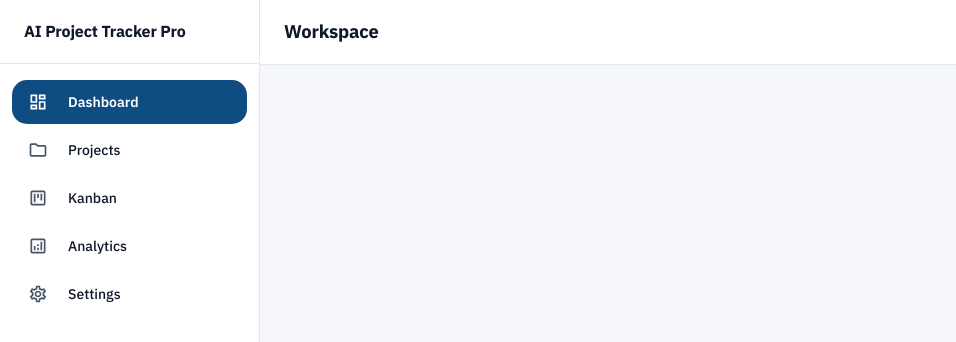
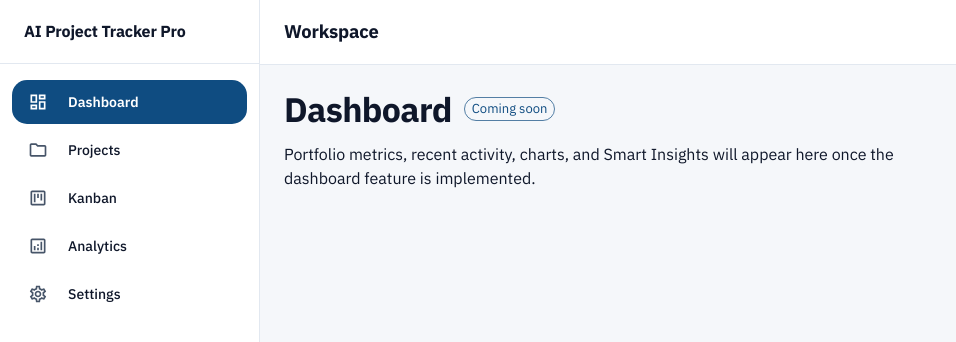
Before and after one commit to Nikhil-Tyagi-1/AI-Project-Tracker-Dashboard, a Next.js app in the folder frontend/: page /dashboard in a window 1280 px wide. Shown: the top 342 px of the page, without its empty margins (0-956 px from the left). Built offline with nearby package versions, Linux system fonts and the light colour scheme; what @mui/material-nextjs would draw is missing.

Commit message:
feat(frontend): complete application shell and documentation

```diff
--- a/frontend/src/app/(app)/dashboard/page.tsx
+++ b/frontend/src/app/(app)/dashboard/page.tsx
@@ -1,6 +1,19 @@
+import type { Metadata } from "next";
+
+import { PagePlaceholder } from "@/components/layout";
+
+export const metadata: Metadata = {
+  title: "Dashboard",
+};
+
 /**
  * Dashboard route placeholder — feature content is implemented in Milestone 8.
  */
 export default function DashboardPage() {
-  return null;
+  return (
+    <PagePlaceholder
+      title="Dashboard"
+      description="Portfolio metrics, recent activity, charts, and Smart Insights will appear here once the dashboard feature is implemented."
+    />
+  );
 }
--- /dev/null
+++ b/frontend/src/components/layout/NotFoundContent.tsx
@@ -0,0 +1,31 @@
+"use client";
+
+import HomeOutlinedIcon from "@mui/icons-material/HomeOutlined";
+import Button from "@mui/material/Button";
+import Link from "next/link";
+
+import { ErrorState } from "@/components/ui";
+import { appRoutes } from "@/constants/routes";
+
+/**
+ * Shared 404 body used by root and `(app)` not-found routes.
+ */
+export function NotFoundContent() {
+  return (
+    <ErrorState
+      title="Page not found"
+      message="The page you requested does not exist or may have been moved. Use the navigation or return to the dashboard."
+      secondaryAction={
+        <Button
+          component={Link}
+          href={appRoutes.dashboard}
+          variant="contained"
+          color="primary"
+          startIcon={<HomeOutlinedIcon />}
+        >
+          Back to Dashboard
+        </Button>
+      }
+    />
+  );
+}
--- /dev/null
+++ b/frontend/src/components/layout/NotFoundView.tsx
@@ -0,0 +1,15 @@
+"use client";
+
+import { AppShell } from "@/components/layout/AppShell";
+import { NotFoundContent } from "@/components/layout/NotFoundContent";
+
+/**
+ * Root-level 404 view with shell chrome (root `not-found` has no `(app)` layout).
+ */
+export function NotFoundView() {
+  return (
+    <AppShell>
+      <NotFoundContent />
+    </AppShell>
+  );
+}
--- /dev/null
+++ b/frontend/src/components/layout/PagePlaceholder.tsx
@@ -0,0 +1,47 @@
+"use client";
+
+import Box from "@mui/material/Box";
+import Chip from "@mui/material/Chip";
+import Stack from "@mui/material/Stack";
+import Typography from "@mui/material/Typography";
+
+export type PagePlaceholderProps = {
+  title: string;
+  description: string;
+};
+
+/**
+ * Shell-level placeholder for routes whose feature UI is not implemented yet.
+ * Not for empty data states — use EmptyState for those.
+ */
+export function PagePlaceholder({ title, description }: PagePlaceholderProps) {
+  return (
+    <Box component="section" aria-labelledby="page-placeholder-title">
+      <Stack spacing={1.5} sx={{ maxWidth: 640 }}>
+        <Stack
+          direction="row"
+          spacing={1.5}
+          sx={{ alignItems: "center", flexWrap: "wrap" }}
+        >
+          <Typography
+            id="page-placeholder-title"
+            component="h1"
+            variant="h4"
+            sx={{ fontWeight: 700, letterSpacing: "-0.02em" }}
+          >
+            {title}
+          </Typography>
+          <Chip
+            label="Coming soon"
+            size="small"
+            color="primary"
+            variant="outlined"
+          />
+        </Stack>
+        <Typography variant="body1" color="text.secondary">
+          {description}
+        </Typography>
+      </Stack>
+    </Box>
+  );
+}
--- a/frontend/src/components/layout/index.ts
+++ b/frontend/src/components/layout/index.ts
@@ -2,4 +2,8 @@ export { AppShell } from "@/components/layout/AppShell";
 export { TopAppBar } from "@/components/layout/TopAppBar";
 export { SideNav } from "@/components/layout/SideNav";
 export { SideNavContent } from "@/components/layout/SideNavContent";
+export { PagePlaceholder } from "@/components/layout/PagePlaceholder";
+export type { PagePlaceholderProps } from "@/components/layout/PagePlaceholder";
+export { NotFoundContent } from "@/components/layout/NotFoundContent";
+export { NotFoundView } from "@/components/layout/NotFoundView";
 export { APP_BAR_HEIGHT, DRAWER_WIDTH } from "@/components/layout/layoutConstants";
```
Also changed, not shown: frontend/src/app/(app)/analytics/page.tsx (+14 -1 lines), frontend/src/app/(app)/kanban/page.tsx (+14 -1 lines), frontend/src/app/(app)/not-found.tsx (added, +14 -0 lines), frontend/src/app/(app)/projects/page.tsx (+14 -1 lines), frontend/src/app/(app)/settings/page.tsx (+15 -2 lines), frontend/src/app/not-found.tsx (added, +15 -0 lines), 3 other files (tests, documents, lock files or other folders).
